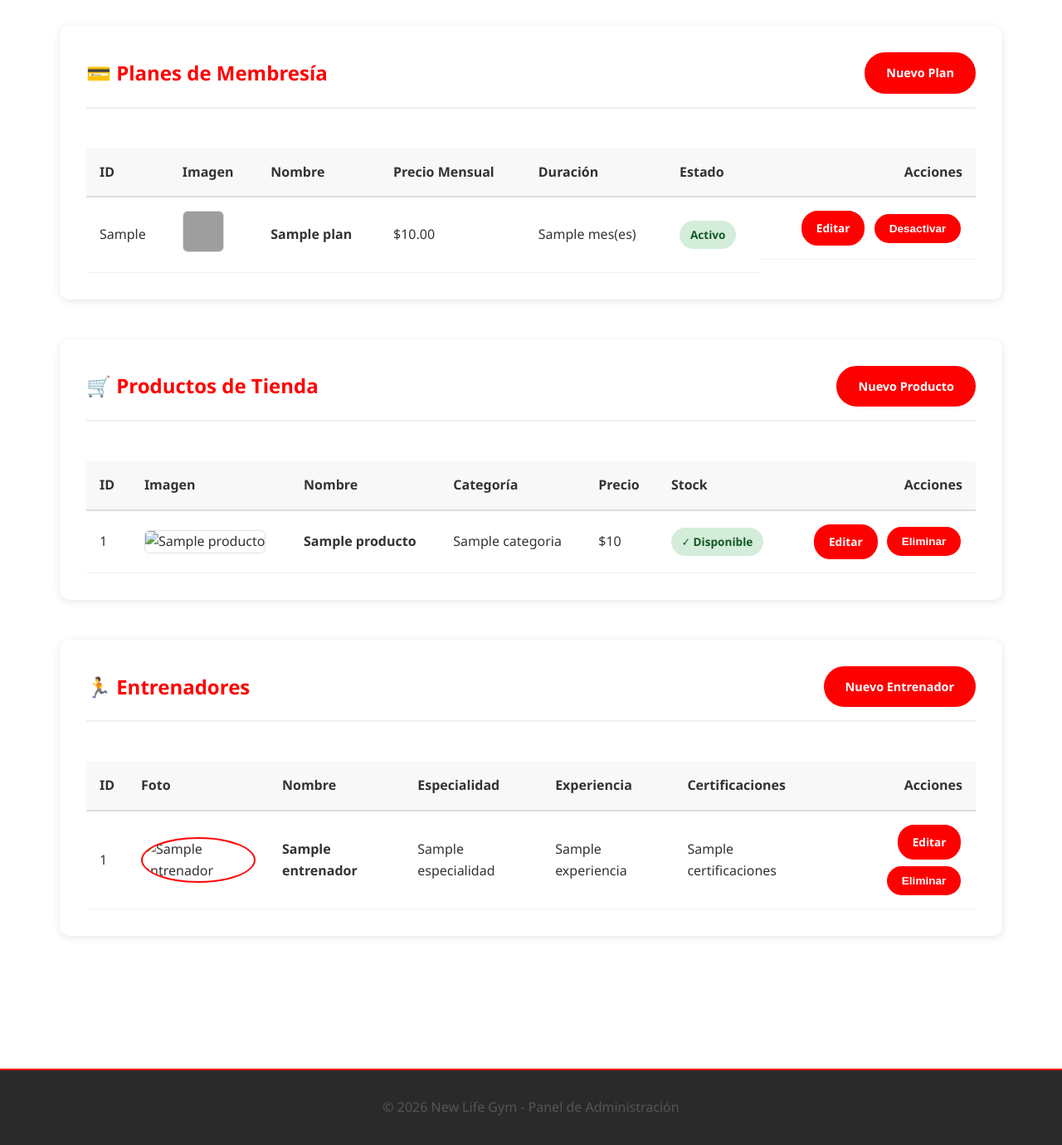
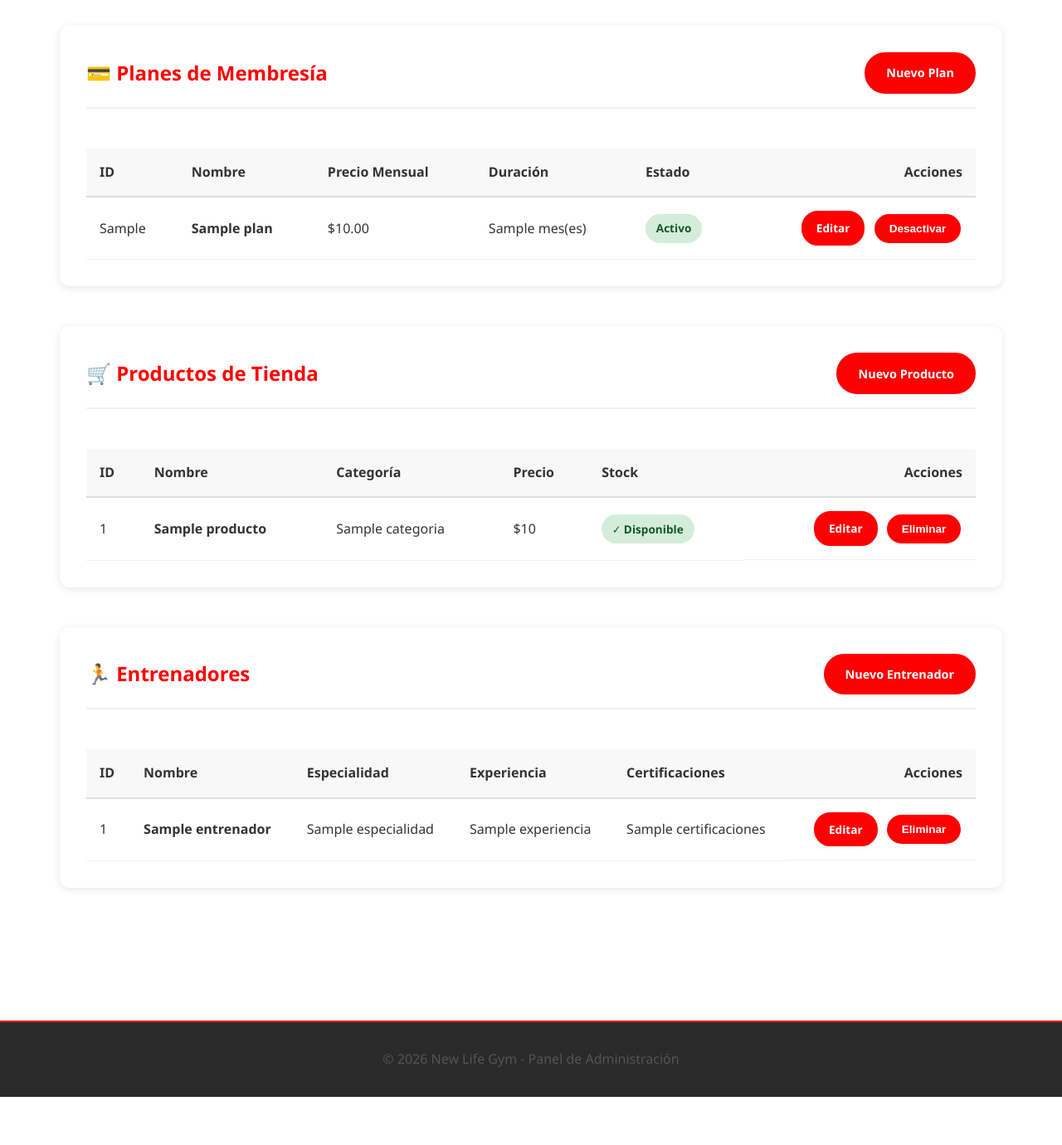
Before and after one commit to LeonardoChapal/new-life-gym, a Flask app: page /admin/dashboard in a window 1280 px wide. Shown: the part 1550-2930 px from the top of the page at 83% size. After the commit the page ends 2872 px from the top, so only its background shows below. Run offline with Flask 3, Linux system fonts and the light colour scheme; the visitor is signed in with stand-in values (Sample User, id 1); a database or web service that is not in the repository returns one stand-in record (values such as "Sample title"); some libraries are stand-ins or nearby versions; grey boxes are pictures that could not be loaded.

Commit message:
Actualización

```diff
--- a/templates/dashboard.html
+++ b/templates/dashboard.html
@@ -184,7 +184,6 @@
                     <thead>
                         <tr>
                             <th>ID</th>
-                            <th>Imagen</th>
                             <th>Nombre</th>
                             <th>Precio Mensual</th>
                             <th>Duración</th>
@@ -196,15 +195,6 @@
                         {% for plan in planes %}
                         <tr>
                             <td>{{ plan.id_plan }}</td>
-                            <td>
-                                {% if plan.imagen %}
-                                <img src="{{ url_for('imagen_plan', id_plan=plan.id_plan) }}"
-                                     alt="{{ plan.nombre }}"
-                                     style="width:50px;height:50px;object-fit:cover;border-radius:6px;border:1px solid #e0e0e0;">
-                                {% else %}
-                                <span style="color:#bbb;font-size:1.4rem;">🖼️</span>
-                                {% endif %}
-                            </td>
                             <td><strong>{{ plan.nombre }}</strong></td>
                             <td>${{ "%.2f"|format(plan.precio_mensual) }}</td>
                             <td>{{ plan.duracion_meses }} mes(es)</td>
@@ -242,7 +232,6 @@
                     <thead>
                         <tr>
                             <th>ID</th>
-                            <th>Imagen</th>
                             <th>Nombre</th>
                             <th>Categoría</th>
                             <th>Precio</th>
@@ -254,15 +243,6 @@
                         {% for producto in productos %}
                         <tr>
                             <td>{{ producto.id }}</td>
-                            <td>
-                                {% if producto.tiene_imagen %}
-                                <img src="{{ url_for('imagen_producto', id_producto=producto.id) }}"
-                                     alt="{{ producto.nombre }}"
-                                     style="width:50px;height:50px;object-fit:cover;border-radius:6px;border:1px solid #e0e0e0;">
-                                {% else %}
-                                <span style="color:#bbb;font-size:1.4rem;">🖼️</span>
-                                {% endif %}
-                            </td>
                             <td><strong>{{ producto.nombre }}</strong></td>
                             <td>{{ producto.categoria }}</td>
                             <td>${{ producto.precio }}</td>
@@ -300,7 +280,6 @@
                     <thead>
                         <tr>
                             <th>ID</th>
-                            <th>Foto</th>
                             <th>Nombre</th>
                             <th>Especialidad</th>
                             <th>Experiencia</th>
@@ -312,17 +291,6 @@
                         {% for entrenador in entrenadores %}
                         <tr>
                             <td>{{ entrenador.id }}</td>
-                            <td>
-                                {% if entrenador.tiene_imagen %}
-                                <img src="{{ url_for('imagen_entrenador', id_entrenador=entrenador.id) }}"
-                                     alt="{{ entrenador.nombre }}"
-                                     style="width:50px;height:50px;object-fit:cover;border-radius:50%;border:2px solid var(--primary-color);">
-                                {% else %}
-                                <div style="width:50px;height:50px;border-radius:50%;background:#f0f0f0;display:flex;align-items:center;justify-content:center;font-size:1.2rem;color:#bbb;">
-                                    👤
-                                </div>
-                                {% endif %}
-                            </td>
                             <td><strong>{{ entrenador.nombre }}</strong></td>
                             <td>{{ entrenador.especialidad }}</td>
                             <td>{{ entrenador.experiencia }}</td>
```
